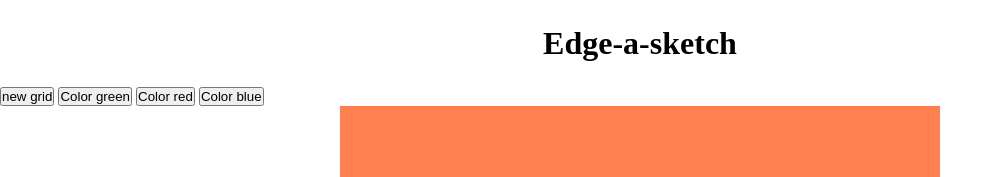
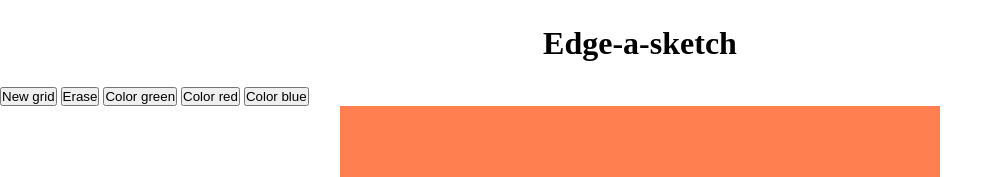
Before and after one commit to rjeunen/top_EAS, a plain HTML site: page index.html in a window 1280 px wide. Shown: the top 177 px of the page, without its empty margins (0-1003 px from the left). Drawn offline with Linux system fonts and the light colour scheme.

Commit message:
added an eraser button

```diff
--- a/index.html
+++ b/index.html
@@ -9,7 +9,8 @@
 <body>
     <h1>Edge-a-sketch</h1>
     <div id="containerButtons">
-        <button id="gridSize">new grid</button>
+        <button id="gridSize">New grid</button>
+        <button id="eraser">Erase</button>
         <button id="green">Color green</button>
         <button id="red">Color red</button>
         <button id="blue">Color blue</button>
```
